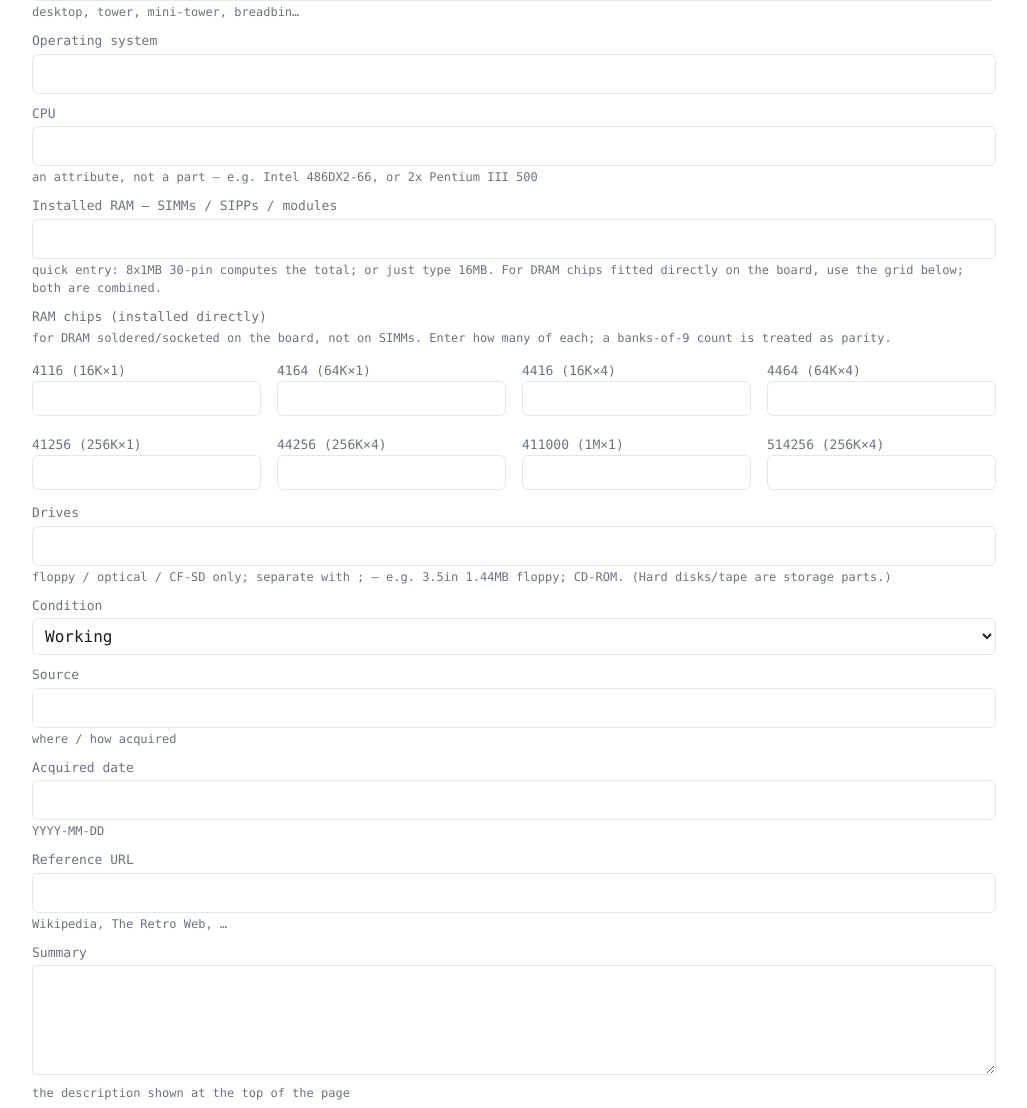
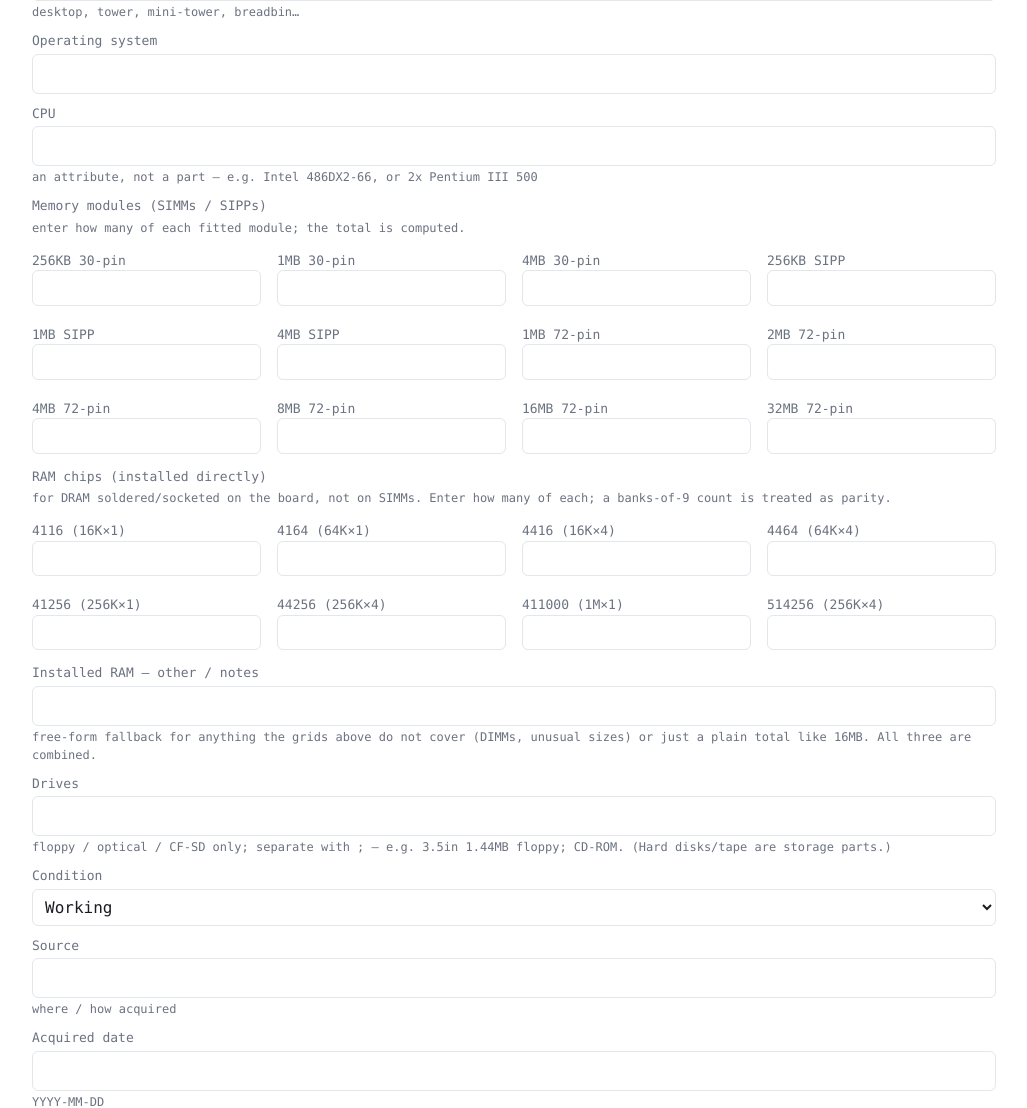
Before and after one commit to hmerrett/retro-hardware-db-2, a FastAPI app: page /computers/new in a window 1280 px wide. Shown: the part 574-1682 px from the top of the page, without its empty margins (126-1153 px from the left). Run offline with FastAPI, Linux system fonts and the light colour scheme; parts of the project's set-up code (start-up, migrations or seed data) failed here and were passed over.

Commit message:
Add a SIMM/SIPP module grid to the computer form
Memory modules can now be entered by count in a grid (common 30-pin,
72-pin SIMM and SIPP capacities) rather than typed as free text,
matching the direct-chip grid. Free text, modules and chips are all
combined into installed_ram, each with its own computed total, and
the edit form splits a stored value back into the three inputs. The
free-text field remains as a fallback for anything not in the grids.

```diff
--- a/api/app/entry.py
+++ b/api/app/entry.py
@@ -213,15 +213,52 @@ def parse_ram_chips(text):
     return counts
 
 
+# Common memory modules for machines with RAM on SIMMs / SIPPs rather than
+# soldered chips. Each is (slug for the form field, KB per module, label).
+RAM_MODULES = [
+    ("30p256k", 256, "256KB 30-pin"), ("30p1m", 1024, "1MB 30-pin"),
+    ("30p4m", 4096, "4MB 30-pin"),
+    ("sipp256k", 256, "256KB SIPP"), ("sipp1m", 1024, "1MB SIPP"),
+    ("sipp4m", 4096, "4MB SIPP"),
+    ("72p1m", 1024, "1MB 72-pin"), ("72p2m", 2048, "2MB 72-pin"),
+    ("72p4m", 4096, "4MB 72-pin"), ("72p8m", 8192, "8MB 72-pin"),
+    ("72p16m", 16384, "16MB 72-pin"), ("72p32m", 32768, "32MB 72-pin"),
+]
+RAM_MODULE_KB = {s: kb for s, kb, _ in RAM_MODULES}
+RAM_MODULE_LABEL = {s: lbl for s, _kb, lbl in RAM_MODULES}
+
+
+def format_ram_modules(counts):
+    """[(slug, n), ...] -> '4× 1MB 30-pin, 2× 4MB 72-pin (12 MB)' with the total."""
+    counts = [(s, n) for s, n in counts if n]
+    if not counts:
+        return ""
+    total_kb = sum(n * RAM_MODULE_KB.get(s, 0) for s, n in counts)
+    mods = ", ".join(f"{n}× {RAM_MODULE_LABEL[s]}" for s, n in counts)
+    total = f"{total_kb // 1024} MB" if total_kb and total_kb % 1024 == 0 else f"{total_kb} KB"
+    return f"{mods} ({total})"
+
+
+def parse_ram_modules(text):
+    """{slug: count} parsed back out of the module tokens in an installed-ram string."""
+    counts = {}
+    for slug, _kb, label in RAM_MODULES:
+        m = re.search(r"(\d+)\s*[×x]\s*" + re.escape(label) + r"(?![\w-])", text or "")
+        if m:
+            counts[slug] = counts.get(slug, 0) + int(m.group(1))
+    return counts
+
+
 def split_installed_ram(text):
-    """Separate a stored installed-RAM string into its module/SIMM free text and
-    its direct-chip counts: '8× 1MB 30-pin (8 MB); 9× 41256 (256 KB + parity)'
-    -> ('8× 1MB 30-pin (8 MB)', {'41256': 9}). Segments are ';'-separated; any
-    segment that names known chips is the chip part, the rest is free text."""
+    """Separate a stored installed-RAM string into its free text, module counts
+    and direct-chip counts: the ';'-separated segments naming known chips or
+    modules are pulled out, and whatever is left is the free text.
+    -> (free_text, {chip: n}, {module_slug: n})."""
     chips = parse_ram_chips(text)
+    modules = parse_ram_modules(text)
     free = [seg.strip() for seg in (text or "").split(";")
-            if seg.strip() and not parse_ram_chips(seg)]
-    return "; ".join(free), chips
+            if seg.strip() and not parse_ram_chips(seg) and not parse_ram_modules(seg)]
+    return "; ".join(free), chips, modules
 
 
 # --- quick-entry: ports (io cards + motherboard onboard I/O) ---------------
--- a/api/app/main.py
+++ b/api/app/main.py
@@ -548,23 +548,31 @@ def gui_index(request: Request, db: Session = Depends(get_db)):
 
 # --- GUI: computers --------------------------------------------------------
 
+def _grid_counts(form, prefix, items):
+    """[(key, n), ...] for the count-grid inputs '<prefix>:<key>' that hold a
+    positive integer."""
+    out = []
+    for key, *_ in items:
+        raw = (form.get(f"{prefix}:{key}", "") or "").strip()
+        if raw.isdigit() and int(raw) > 0:
+            out.append((key, int(raw)))
+    return out
+
+
 def _ram_from_form(form):
-    """A computer's installed_ram: the module/SIMM free-text entry and the
-    direct-DRAM-chip grid combined, either of which may be empty."""
-    counts = []
-    for pn, _kb, _org in entry.RAM_CHIPS:
-        raw = (form.get(f"ramchip:{pn}", "") or "").strip()
-        if raw.isdigit() and int(raw) > 0:
-            counts.append((pn, int(raw)))
+    """A computer's installed_ram: the free-text entry, the SIMM/SIPP module
+    grid and the direct-DRAM-chip grid combined, any of which may be empty."""
     free = entry.parse_installed_ram(form.get("installed_ram", "") or "")
-    chips = entry.format_ram_chips(counts)
-    return "; ".join(s for s in (free, chips) if s)
+    mods = entry.format_ram_modules(_grid_counts(form, "rammod", entry.RAM_MODULES))
+    chips = entry.format_ram_chips(_grid_counts(form, "ramchip", entry.RAM_CHIPS))
+    return "; ".join(s for s in (free, mods, chips) if s)
 
 
 def _computer_form_ctx(c, title):
-    free, counts = entry.split_installed_ram(c.installed_ram) if c else ("", {})
+    free, chips, mods = entry.split_installed_ram(c.installed_ram) if c else ("", {}, {})
     return {"c": c, "conditions": entry.CONDITIONS, "title": title,
-            "ram_chips": entry.RAM_CHIPS, "ram_counts": counts, "ram_free": free}
+            "ram_modules": entry.RAM_MODULES, "ram_mod_counts": mods,
+            "ram_chips": entry.RAM_CHIPS, "ram_counts": chips, "ram_free": free}
 
 
 @app.get("/computers/new", response_class=HTMLResponse, include_in_schema=False)
--- a/api/app/templates/computer_form.html
+++ b/api/app/templates/computer_form.html
@@ -16,9 +16,13 @@
   {{ fld('chassis', 'Chassis / case', "desktop, tower, mini-tower, breadbin…") }}
   {{ fld('os', 'Operating system') }}
   {{ fld('cpu', 'CPU', "an attribute, not a part — e.g. Intel 486DX2-66, or 2x Pentium III 500") }}
-  <label for="installed_ram">Installed RAM — SIMMs / SIPPs / modules</label>
-  <input id="installed_ram" name="installed_ram" value="{{ ram_free }}">
-  <p class="hint">quick entry: 8x1MB 30-pin computes the total; or just type 16MB. For DRAM chips fitted directly on the board, use the grid below; both are combined.</p>
+  <label>Memory modules (SIMMs / SIPPs)</label>
+  <p class="hint">enter how many of each fitted module; the total is computed.</p>
+  <div class="countgrid">
+    {% for slug, kb, label in ram_modules %}
+    <label><span>{{ label }}</span> <input type="number" min="0" name="rammod:{{ slug }}" value="{{ ram_mod_counts.get(slug, '') }}"></label>
+    {% endfor %}
+  </div>
   <label>RAM chips (installed directly)</label>
   <p class="hint">for DRAM soldered/socketed on the board, not on SIMMs. Enter how many of each; a banks-of-9 count is treated as parity.</p>
   <div class="countgrid">
@@ -26,6 +30,9 @@
     <label><span>{{ pn }} <span class="muted">({{ org }})</span></span> <input type="number" min="0" name="ramchip:{{ pn }}" value="{{ ram_counts.get(pn, '') }}"></label>
     {% endfor %}
   </div>
+  <label for="installed_ram">Installed RAM — other / notes</label>
+  <input id="installed_ram" name="installed_ram" value="{{ ram_free }}">
+  <p class="hint">free-form fallback for anything the grids above do not cover (DIMMs, unusual sizes) or just a plain total like 16MB. All three are combined.</p>
   {{ fld('drives', 'Drives', "floppy / optical / CF-SD only; separate with ; — e.g. 3.5in 1.44MB floppy; CD-ROM. (Hard disks/tape are storage parts.)") }}
   <label for="condition">Condition</label>
   <select id="condition" name="condition">
```
